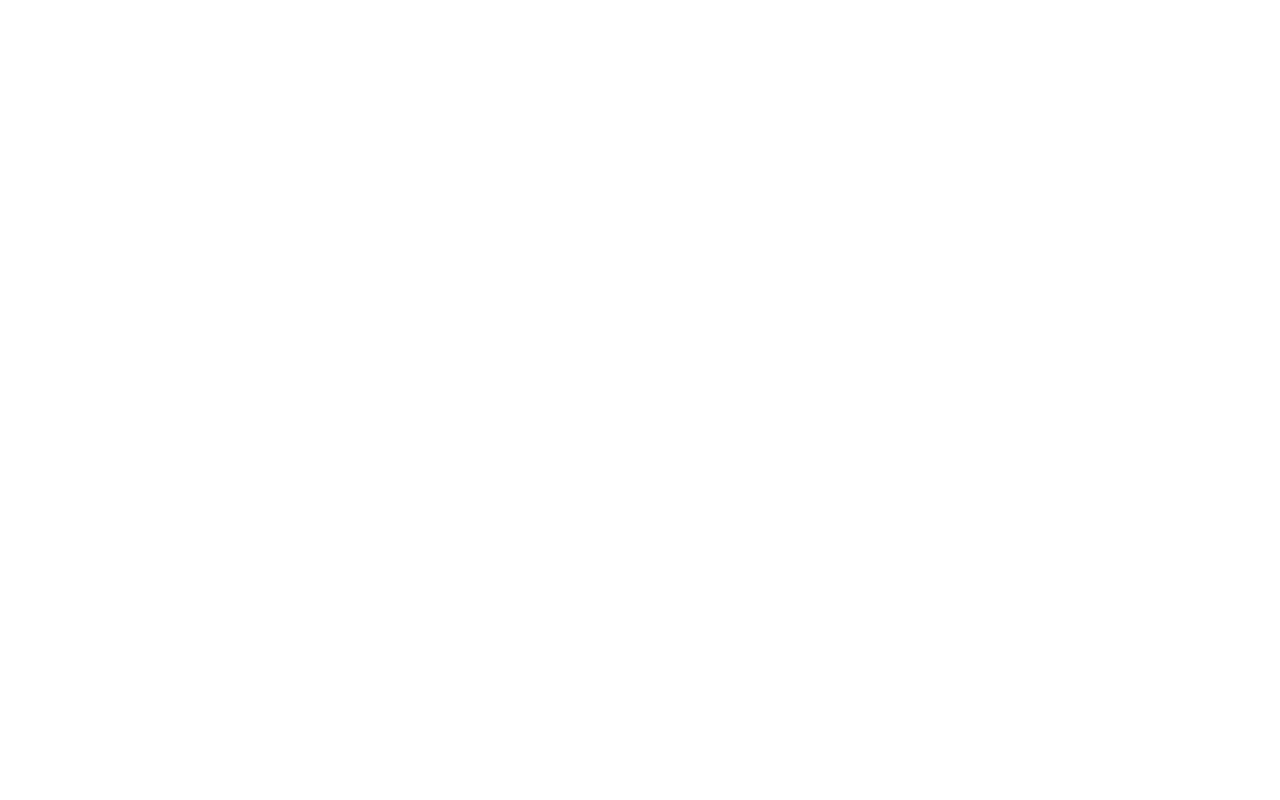
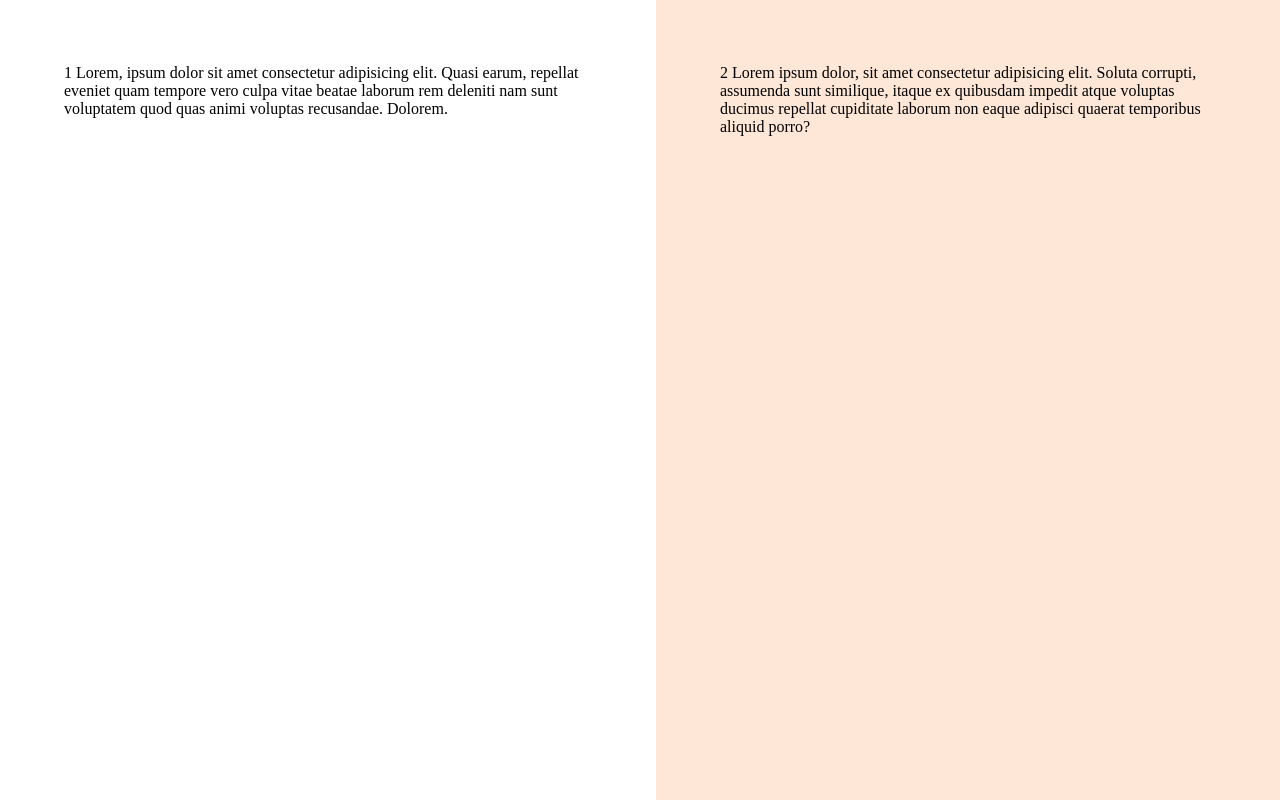
Before and after one commit to JonasCost/Formulario-de-matricula, a plain HTML site: page index.html in a window 1280 px wide. Drawn offline with Linux system fonts and the light colour scheme.

Commit message:
layuot css

```diff
--- a/index.html
+++ b/index.html
@@ -15,5 +15,20 @@
 </head>
 <body>
 
+  <div id="app">
+
+<main>
+    <div class="main-container">1 Lorem, ipsum dolor sit amet consectetur adipisicing elit. Quasi earum, repellat eveniet quam tempore vero culpa vitae beatae laborum rem deleniti
+         nam sunt voluptatem quod quas animi voluptas recusandae. Dolorem.</div>
+</main>
+
+<aside>
+    <div class="aside-container"> 2 Lorem ipsum dolor, sit amet consectetur adipisicing elit. Soluta corrupti, assumenda sunt similique, itaque ex quibusdam impedit atque voluptas ducimus repellat cupiditate laborum non eaque adipisci quaerat temporibus aliquid porro?
+    </div>
+</aside>
+
+  </div>
+
+
 </body>
 </html>
--- a/style/global.css
+++ b/style/global.css
@@ -1,3 +1,9 @@
+*{
+    padding: 0;
+    margin: 0;
+    box-sizing: border-box;
+}
+
 :root{
  --font-family: 'poppins', 'sans-serif';
 --text: 400 1rem/1,5 var(var(--font-family));
@@ -15,6 +21,8 @@
 --stroke-highlight: #f3541c;
 --semantic-error:#dc2626;
 
+}
 
-
+body{
+    overflow: hidden;
 }
--- a/style/index.css
+++ b/style/index.css
@@ -1 +1,2 @@
 @import url(global.css);
+@import url(layout.css);
--- /dev/null
+++ b/style/layout.css
@@ -0,0 +1,29 @@
+#app{
+    display: grid;
+    grid-template-columns: 51.25% 48.75%;
+
+    height: 100vh;
+    overflow: hidden;
+}
+
+main {
+    overflow: auto;
+    padding: 4rem;
+
+    & .main-container{
+        max-width: 33rem;
+        margin-left: auto;
+    }
+
+}
+
+aside {
+
+    background-color: var(--surface-secundary);
+    padding: 4rem;
+
+    & .aside-container{
+        max-width: 31rem;
+
+    }
+}
```
